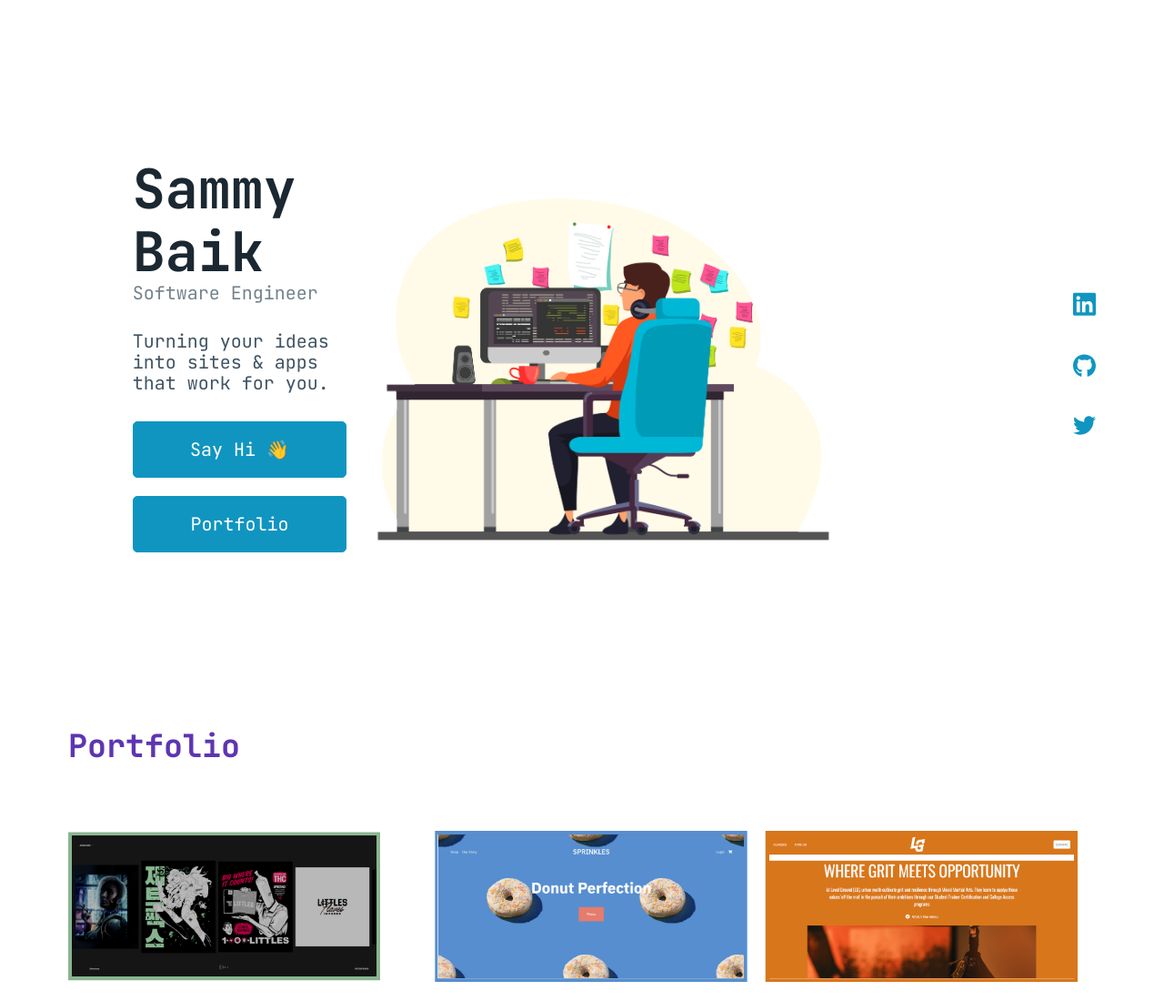
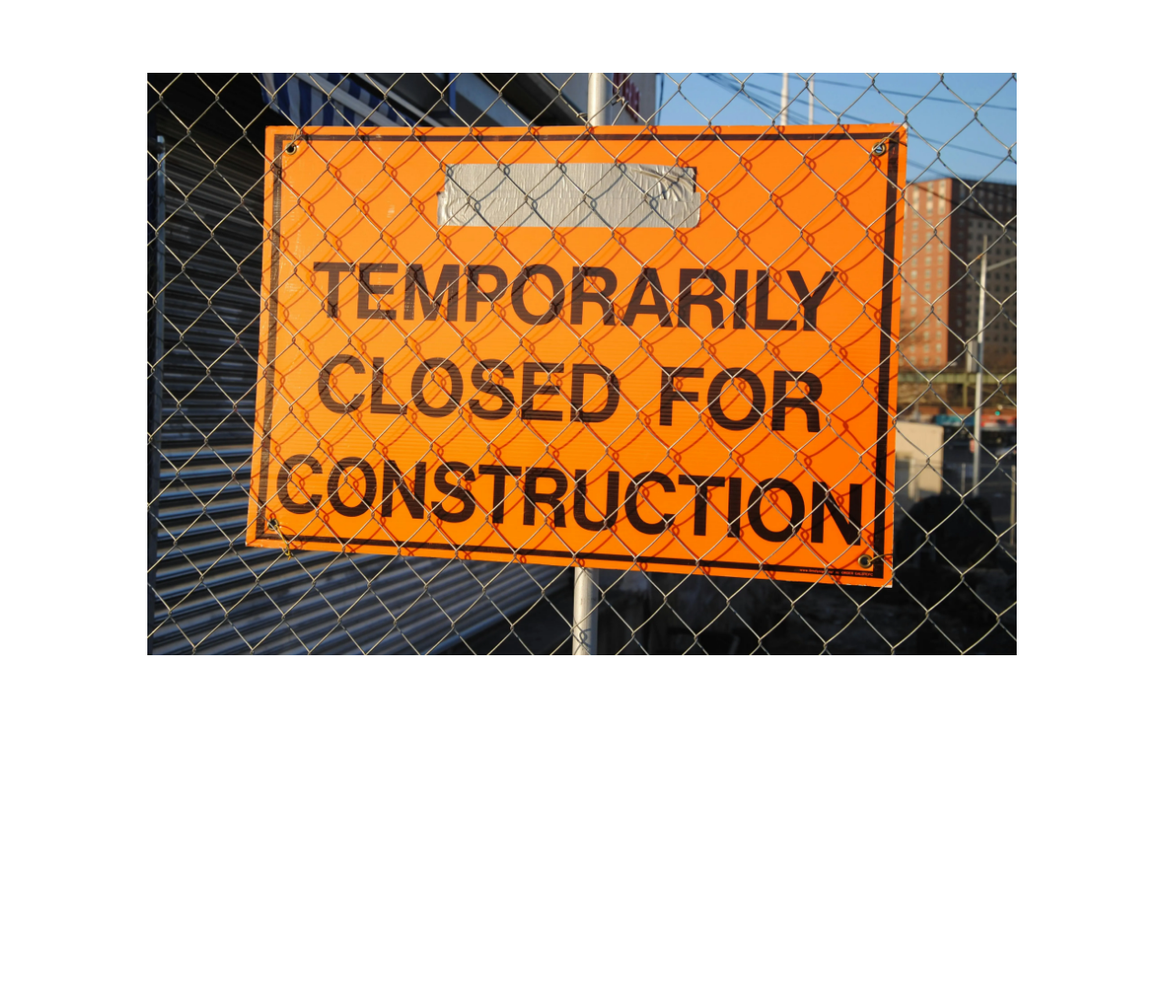
Before and after one commit to THREEhundo/sammybaik, a website: page index.html in a window 1280 px wide. Shown: the whole page at 91% size. After the commit the page ends 800 px from the top, so only its background shows below. Drawn offline with nearby package versions, Linux system fonts and the light colour scheme.

Commit message:
under construction

```diff
--- a/css/style.css
+++ b/css/style.css
@@ -39,6 +39,12 @@ main + div {
 /******************************************
 /* LAYOUT
 /*******************************************/
+
+.responsive-img {
+	object-fit: contain;
+	width: 100%;
+	height: auto;
+}
 .splash {
 	display: flex;
 	flex-flow: row wrap;
--- a/index.html
+++ b/index.html
@@ -23,39 +23,18 @@
 
 <body>
     <main class="container">
-        <div class="splash">
-            <div class="text-container">
-                <hgroup>
-                    <h1>Sammy</h1>
-                    <h1>Baik</h1>
-                    <h2>Software Engineer</h2>
-                </hgroup>
-                <p>Turning your ideas into sites & apps that work for you.</p>
-                <a href="https://twitter.com/kenyadigitt" target="_blank"><button>Say Hi 👋</button></a>
-                <a href="#portfolio"><button>Portfolio</button></a>
-            </div>
-            <img src="./assets/dev.png" alt="https://www.freepik.com/free-vector/male-programmer-working-computer-office-wall-with-hanging-reminder-stickers-developer-creating-new-software-interface-coding-programming-system-administrator-designer-character_25273349.htm#page=3&query=software%20engineer&position=3&from_view=search&track=sph">
-        </div>
-        <nav class="container nav-container">
-            <ul class="icon-list">
-                <li><a href="https://www.linkedin.com/in/samuel-baik/" target="_blank"><svg class="icon" xmlns="http://www.w3.org/2000/svg" viewBox="0 0 448 512">
-                            <!--! Font Awesome Pro 6.2.1 by @fontawesome - https://fontawesome.com License - https://fontawesome.com/license (Commercial License) Copyright 2022 Fonticons, Inc. -->
-                            <path d="M416 32H31.9C14.3 32 0 46.5 0 64.3v383.4C0 465.5 14.3 480 31.9 480H416c17.6 0 32-14.5 32-32.3V64.3c0-17.8-14.4-32.3-32-32.3zM135.4 416H69V202.2h66.5V416zm-33.2-243c-21.3 0-38.5-17.3-38.5-38.5S80.9 96 102.2 96c21.2 0 38.5 17.3 38.5 38.5 0 21.3-17.2 38.5-38.5 38.5zm282.1 243h-66.4V312c0-24.8-.5-56.7-34.5-56.7-34.6 0-39.9 27-39.9 54.9V416h-66.4V202.2h63.7v29.2h.9c8.9-16.8 30.6-34.5 62.9-34.5 67.2 0 79.7 44.3 79.7 101.9V416z" /></svg></a></li>
-                <li><a href="https://github.com/THREEhundo" target="_blank"><svg class="icon" xmlns="http://www.w3.org/2000/svg" viewBox="0 0 496 512">
-                            <path d="M165.9 397.4c0 2-2.3 3.6-5.2 3.6-3.3.3-5.6-1.3-5.6-3.6 0-2 2.3-3.6 5.2-3.6 3-.3 5.6 1.3 5.6 3.6zm-31.1-4.5c-.7 2 1.3 4.3 4.3 4.9 2.6 1 5.6 0 6.2-2s-1.3-4.3-4.3-5.2c-2.6-.7-5.5.3-6.2 2.3zm44.2-1.7c-2.9.7-4.9 2.6-4.6 4.9.3 2 2.9 3.3 5.9 2.6 2.9-.7 4.9-2.6 4.6-4.6-.3-1.9-3-3.2-5.9-2.9zM244.8 8C106.1 8 0 113.3 0 252c0 110.9 69.8 205.8 169.5 239.2 12.8 2.3 17.3-5.6 17.3-12.1 0-6.2-.3-40.4-.3-61.4 0 0-70 15-84.7-29.8 0 0-11.4-29.1-27.8-36.6 0 0-22.9-15.7 1.6-15.4 0 0 24.9 2 38.6 25.8 21.9 38.6 58.6 27.5 72.9 20.9 2.3-16 8.8-27.1 16-33.7-55.9-6.2-112.3-14.3-112.3-110.5 0-27.5 7.6-41.3 23.6-58.9-2.6-6.5-11.1-33.3 2.6-67.9 20.9-6.5 69 27 69 27 20-5.6 41.5-8.5 62.8-8.5s42.8 2.9 62.8 8.5c0 0 48.1-33.6 69-27 13.7 34.7 5.2 61.4 2.6 67.9 16 17.7 25.8 31.5 25.8 58.9 0 96.5-58.9 104.2-114.8 110.5 9.2 7.9 17 22.9 17 46.4 0 33.7-.3 75.4-.3 83.6 0 6.5 4.6 14.4 17.3 12.1C428.2 457.8 496 362.9 496 252 496 113.3 383.5 8 244.8 8zM97.2 352.9c-1.3 1-1 3.3.7 5.2 1.6 1.6 3.9 2.3 5.2 1 1.3-1 1-3.3-.7-5.2-1.6-1.6-3.9-2.3-5.2-1zm-10.8-8.1c-.7 1.3.3 2.9 2.3 3.9 1.6 1 3.6.7 4.3-.7.7-1.3-.3-2.9-2.3-3.9-2-.6-3.6-.3-4.3.7zm32.4 35.6c-1.6 1.3-1 4.3 1.3 6.2 2.3 2.3 5.2 2.6 6.5 1 1.3-1.3.7-4.3-1.3-6.2-2.2-2.3-5.2-2.6-6.5-1zm-11.4-14.7c-1.6 1-1.6 3.6 0 5.9 1.6 2.3 4.3 3.3 5.6 2.3 1.6-1.3 1.6-3.9 0-6.2-1.4-2.3-4-3.3-5.6-2z" /></svg></a></li>
-                <li><a href="https://twitter.com/kenyadigitt" target="_blank"><svg xmlns="http://www.w3.org/2000/svg" viewBox="0 0 512 512" class="icon">
-                            <path d="M459.37 151.716c.325 4.548.325 9.097.325 13.645 0 138.72-105.583 298.558-298.558 298.558-59.452 0-114.68-17.219-161.137-47.106 8.447.974 16.568 1.299 25.34 1.299 49.055 0 94.213-16.568 130.274-44.832-46.132-.975-84.792-31.188-98.112-72.772 6.498.974 12.995 1.624 19.818 1.624 9.421 0 18.843-1.3 27.614-3.573-48.081-9.747-84.143-51.98-84.143-102.985v-1.299c13.969 7.797 30.214 12.67 47.431 13.319-28.264-18.843-46.781-51.005-46.781-87.391 0-19.492 5.197-37.36 14.294-52.954 51.655 63.675 129.3 105.258 216.365 109.807-1.624-7.797-2.599-15.918-2.599-24.04 0-57.828 46.782-104.934 104.934-104.934 30.213 0 57.502 12.67 76.67 33.137 23.715-4.548 46.456-13.32 66.599-25.34-7.798 24.366-24.366 44.833-46.132 57.827 21.117-2.273 41.584-8.122 60.426-16.243-14.292 20.791-32.161 39.308-52.628 54.253z" /></svg></a></li>
-            </ul>
-        </nav>
+        <img src="./assets/uc-3872w.webp" alt="under construction photo" class="responsive-img" srcset="./assets/uc-320w.webp 320w,
+             ./assets/uc-480w.webp 480w,
+             ./assets/uc-800w.webp 800w,
+             ./assets/uc-1200w.webp 1200w,
+             ./assets/uc-3872w.webp 3872w"
+             sizes="(max-width: 320px) 280px,
+            (max-width: 480px) 440px,
+            (max-width: 800px) 780px,
+            (max-width: 1400) 1200px,
+            3872px" >
     </main>
-    <div class="container" id="portfolio">
-        <h2>Portfolio</h2>
-        <div class="grid port-container">
-            <a class="pop-out2" href="https://kimmery.netlify.app/" target="_blank"><img src="./assets/kimmery-ss.png" alt="Kimmery" srcset="" class="port-img"></a>
-            <a class="pop-out" href="https://donut-sprinkles.netlify.app/" target="_blank"><img src="./assets/sprinkles-ss.png" alt="Sprinkles" srcset="" class="port-img"></a>
-            <a class="pop-out1" href="https://ecstatic-lamarr-b2a386.netlify.app/" target="_blank"><img src="./assets/LG-SS.png" alt="Level Ground" srcset="" class="port-img"></a>
-        </div>
-    </div>
+
     <script type="text/javascript" src="js/main.js"></script>
 </body>
 
--- a/js/remove-anchor-from-url.js
+++ /dev/null
@@ -1,6 +0,0 @@
-/*** Remove anchor from URL
- *
- * Complete the function/method so that it returns the url with anything after the anchor (#) removed.
- */
-
-const removeUrlAnchor = url => url.split('#')[0]
```
Also changed, not shown: js/expressions-matter.js (deleted, +0 -17 lines), js/quarter-of-the-year.js (deleted, +0 -9 lines), js/third-angle-triangle.js (deleted, +0 -10 lines).
